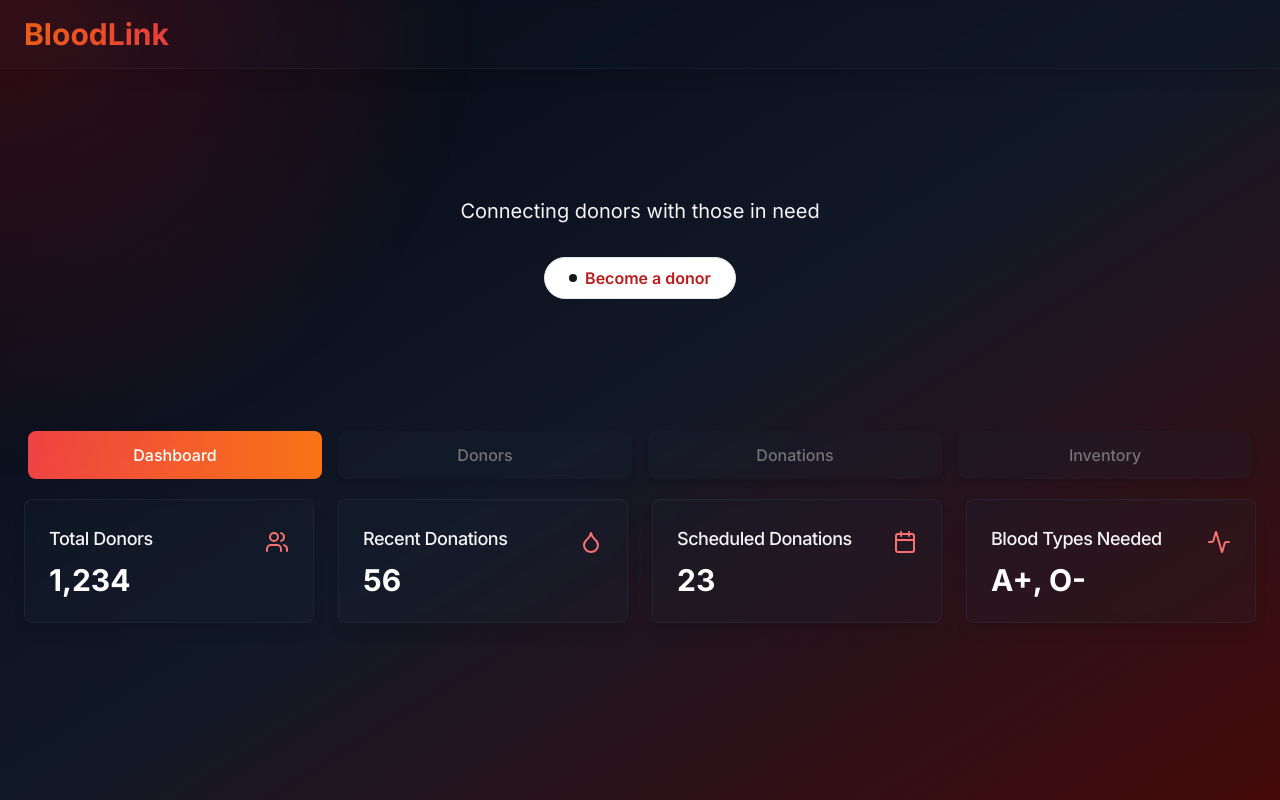
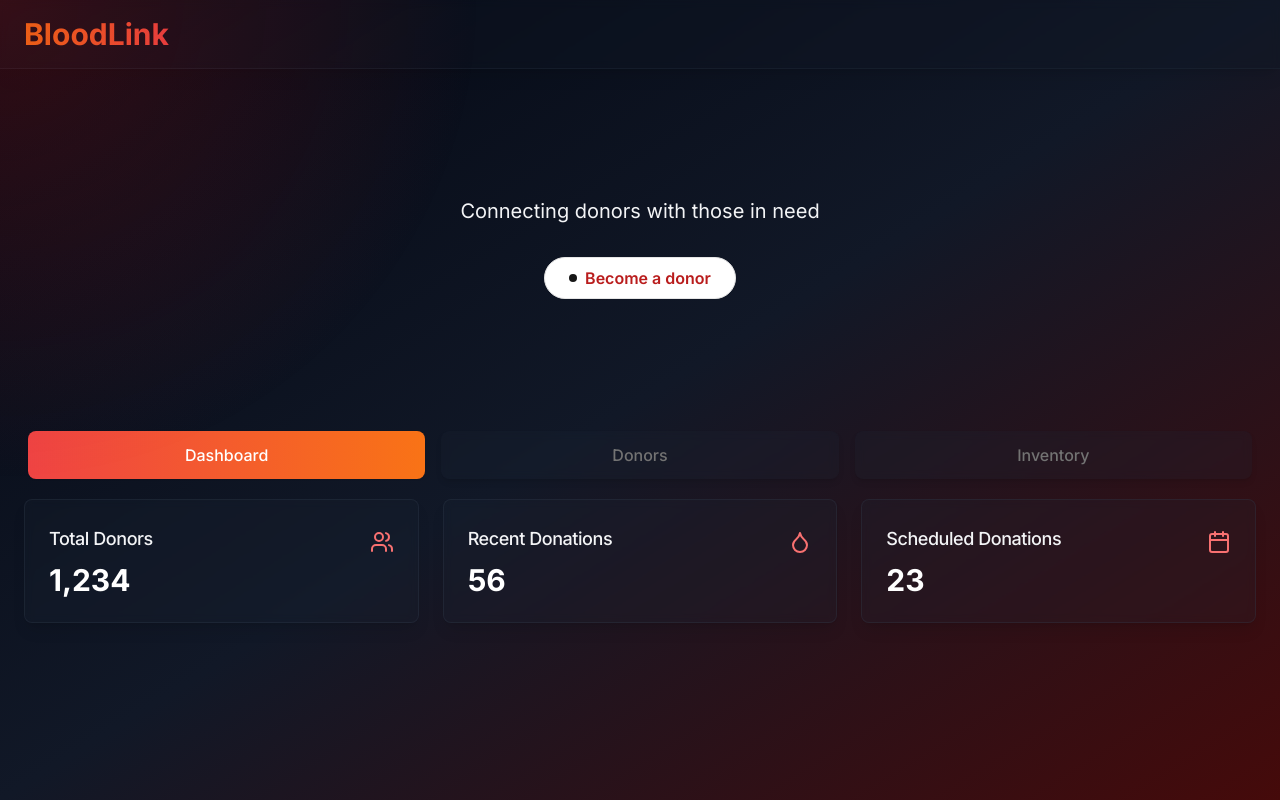
Before and after one commit to abin-karukappallil/BloodLink, a Next.js app: page / in a window 1280 px wide. Built offline with nearby package versions, Linux system fonts and the light colour scheme; sample sign-in values are in the browser's storage.

Commit message:
feat: added count up

```diff
--- a/app/page.tsx
+++ b/app/page.tsx
@@ -4,13 +4,13 @@ import { useEffect, useState } from "react"
 import { motion, AnimatePresence } from "framer-motion"
 import { Button } from "@/components/ui/button"
 import { Card, CardContent, CardDescription, CardHeader, CardTitle } from "@/components/ui/card"
-import { Input } from "@/components/ui/input"
-import { Label } from "@/components/ui/label"
 import { Tabs, TabsContent, TabsList, TabsTrigger } from "@/components/ui/tabs"
-import { Droplet, Users, Calendar, Activity, ChevronRight } from "lucide-react"
+import { Droplet, Users, Calendar, ChevronRight } from "lucide-react"
 import { InteractiveHoverButton } from "@/components/magicui/interactive-hover-button"
 import Link from 'next/link';
 import { useRouter } from "next/navigation";
+import CountUp from "@/components/ui/count-up";
+
 export default function BloodDonorSystem() {
   const [activeTab, setActiveTab] = useState("dashboard")
   const [isLoggedin, setIsLoggedin] = useState(false);
@@ -19,7 +19,7 @@ export default function BloodDonorSystem() {
     const token = localStorage.getItem("token");
     if (token) {
       setIsLoggedin(true);
-    }else{
+    } else {
       setIsLoggedin(false);
       router.push("/login");
     }
@@ -79,8 +79,8 @@ useEffect(() => {
         </motion.section>
 
         <Tabs value={activeTab} onValueChange={setActiveTab} className="space-y-8 md:w-full w-full">
-          <TabsList className="grid w-full grid-cols-4 mt-32 gap-4 bg-transparent">
-            {["dashboard", "donors", "donations", "inventory"].map((tab) => (
+          <TabsList className="grid w-full  grid-cols-3 mt-32 gap-4 bg-transparent">
+            {["dashboard", "donors", "inventory"].map((tab) => (
               <TabsTrigger
                 key={tab}
                 value={tab}
@@ -99,12 +99,11 @@ useEffect(() => {
               transition={{ duration: 0.3 }}
             >
               <TabsContent value="dashboard" className="space-y-6">
-                <div className="grid grid-cols-1 md:grid-cols-2 lg:grid-cols-4 gap-6">
+                <div className="grid grid-cols-1 md:grid-cols-2 lg:grid-cols-3 gap-6">
                   {[
-                    { title: "Total Donors", icon: Users, value: "1,234" },
-                    { title: "Recent Donations", icon: Droplet, value: "56" },
-                    { title: "Scheduled Donations", icon: Calendar, value: "23" },
-                    { title: "Blood Types Needed", icon: Activity, value: "A+, O-" },
+                    { title: "Total Donors", icon: Users, value: 1234 },
+                    { title: "Recent Donations", icon: Droplet, value: 56 },
+                    { title: "Scheduled Donations", icon: Calendar, value: 23 },
                   ].map((item, index) => (
                     <motion.div
                       key={item.title}
@@ -119,7 +118,14 @@ useEffect(() => {
                         </CardHeader>
                         <CardContent>
                           <div className="text-3xl font-bold text-white">
-                            {item.value}
+                            <CountUp
+                              from={0}
+                              to={(item.value)}
+                              separator=","
+                              direction="up"
+                              duration={1}
+                              className="count-up-text"
+                            />
                           </div>
                         </CardContent>
                       </Card>
@@ -127,28 +133,7 @@ useEffect(() => {
                   ))}
                 </div>
               </TabsContent>
-              <TabsContent value="donors">
-                <Card className="bg-gray-800/20 border-gray-700/30 backdrop-blur-sm shadow-lg">
-                  <CardHeader>
-                    <CardTitle className="text-2xl text-white">Donor Management</CardTitle>
-                    <CardDescription className="text-gray-100">Add or search for donors in the system.</CardDescription>
-                  </CardHeader>
-                  <CardContent className="space-y-6">
-                    <div className="space-y-2">
-                      <Label htmlFor="search" className="text-gray-100">Search Donors</Label>
-                      <Input
-                        id="search"
-                        placeholder="Enter name or ID"
-                        className="bg-gray-700/30 border-gray-600/50 text-white placeholder-gray-400"
-                      />
-                    </div>
-                    <Button className="w-full bg-gradient-to-r from-red-500 to-orange-500 hover:from-red-600 hover:to-orange-600 text-white border-none">
-                      Add New Donor
-                    </Button>
-                  </CardContent>
-                </Card>
-              </TabsContent>
-              <TabsContent value="donations">
+              <TabsContent value="Donors">
                 <Card className="bg-gray-800/20 border-gray-700/30 backdrop-blur-sm shadow-lg">
                   <CardHeader>
                     <CardTitle className="text-2xl text-white">Recent Donations</CardTitle>
--- /dev/null
+++ b/components/ui/count-up.tsx
@@ -0,0 +1,98 @@
+import { useEffect, useRef } from "react";
+import { useInView, useMotionValue, useSpring } from "motion/react";
+
+interface CountUpProps {
+    to: number;
+    from?: number;
+    direction?: "up" | "down";
+    delay?: number;
+    duration?: number;
+    className?: string;
+    startWhen?: boolean;
+    separator?: string;
+    onStart?: () => void;
+    onEnd?: () => void;
+}
+
+export default function CountUp({
+    to,
+    from = 0,
+    direction = "up",
+    delay = 0,
+    duration = 2, // Duration of the animation in seconds
+    className = "",
+    startWhen = true,
+    separator = "",
+    onStart,
+    onEnd,
+}: CountUpProps) {
+    const ref = useRef<HTMLSpanElement>(null);
+    const motionValue = useMotionValue(direction === "down" ? to : from);
+
+    // Calculate damping and stiffness based on duration
+    const damping = 20 + 40 * (1 / duration); // Adjust this formula for finer control
+    const stiffness = 100 * (1 / duration);   // Adjust this formula for finer control
+
+    const springValue = useSpring(motionValue, {
+        damping,
+        stiffness,
+    });
+
+    const isInView = useInView(ref, { once: true, margin: "0px" });
+
+    // Set initial text content to the initial value based on direction
+    useEffect(() => {
+        if (ref.current) {
+            ref.current.textContent = String(direction === "down" ? to : from);
+        }
+    }, [from, to, direction]);
+
+    // Start the animation when in view and startWhen is true
+    useEffect(() => {
+        if (isInView && startWhen) {
+            if (typeof onStart === "function") {
+                onStart();
+            }
+
+            const timeoutId = setTimeout(() => {
+                motionValue.set(direction === "down" ? from : to);
+            }, delay * 1000);
+
+            const durationTimeoutId = setTimeout(() => {
+                if (typeof onEnd === "function") {
+                    onEnd();
+                }
+            }, delay * 1000 + duration * 1000);
+
+            return () => {
+                clearTimeout(timeoutId);
+                clearTimeout(durationTimeoutId);
+            };
+        }
+    }, [isInView, startWhen, motionValue, direction, from, to, delay, onStart, onEnd, duration]);
+
+    // Update text content with formatted number on spring value change
+    useEffect(() => {
+        const unsubscribe = springValue.on("change", (latest) => {
+            if (ref.current) {
+                const options = {
+                    useGrouping: !!separator,
+                    minimumFractionDigits: 0,
+                    maximumFractionDigits: 0,
+                };
+
+                const formattedNumber = Intl.NumberFormat("en-US", options).format(
+                    Number(latest.toFixed(0))
+                );
+
+                ref.current.textContent = separator
+                    ? formattedNumber.replace(/,/g, separator)
+                    : formattedNumber;
+            }
+        });
+
+        return () => unsubscribe();
+    }, [springValue, separator]);
+
+    return <span className={`${className}`} ref={ref} />;
+}
```
Lines whose indentation alone changed are shown as unchanged.
